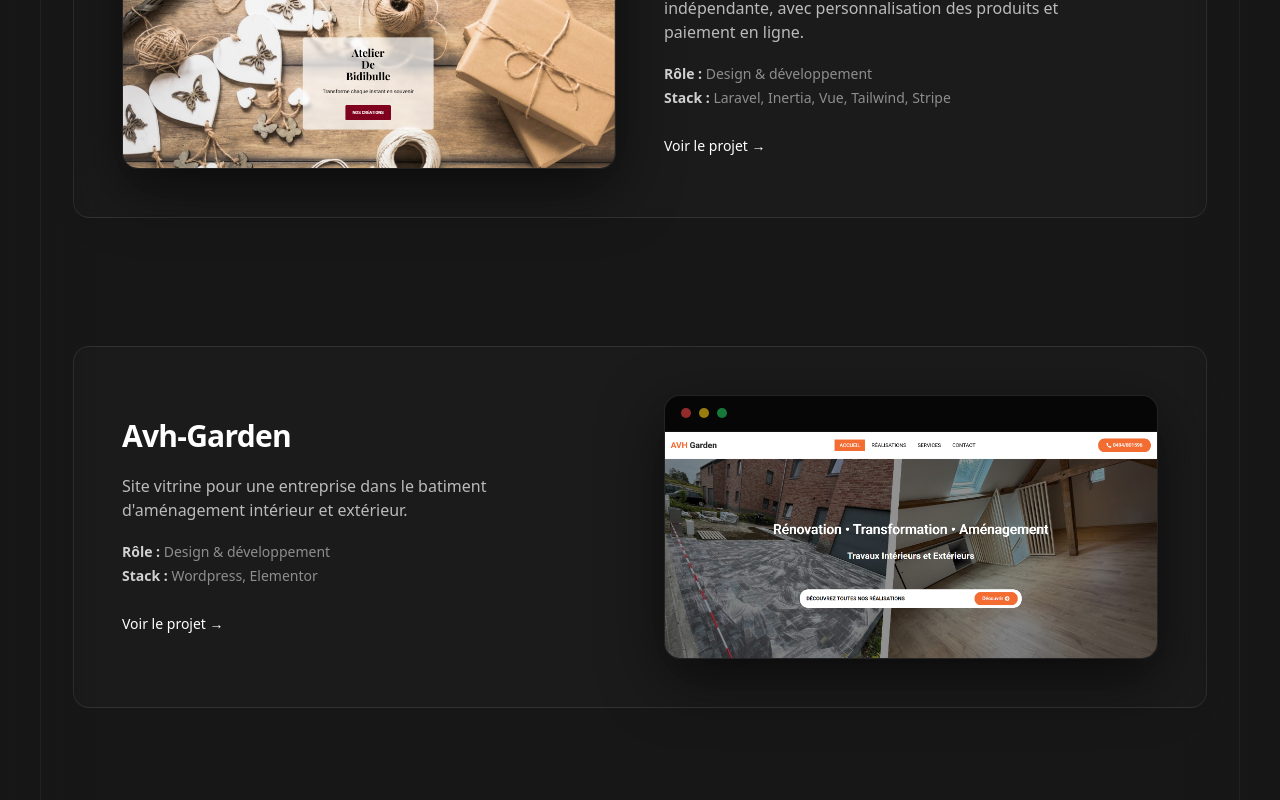
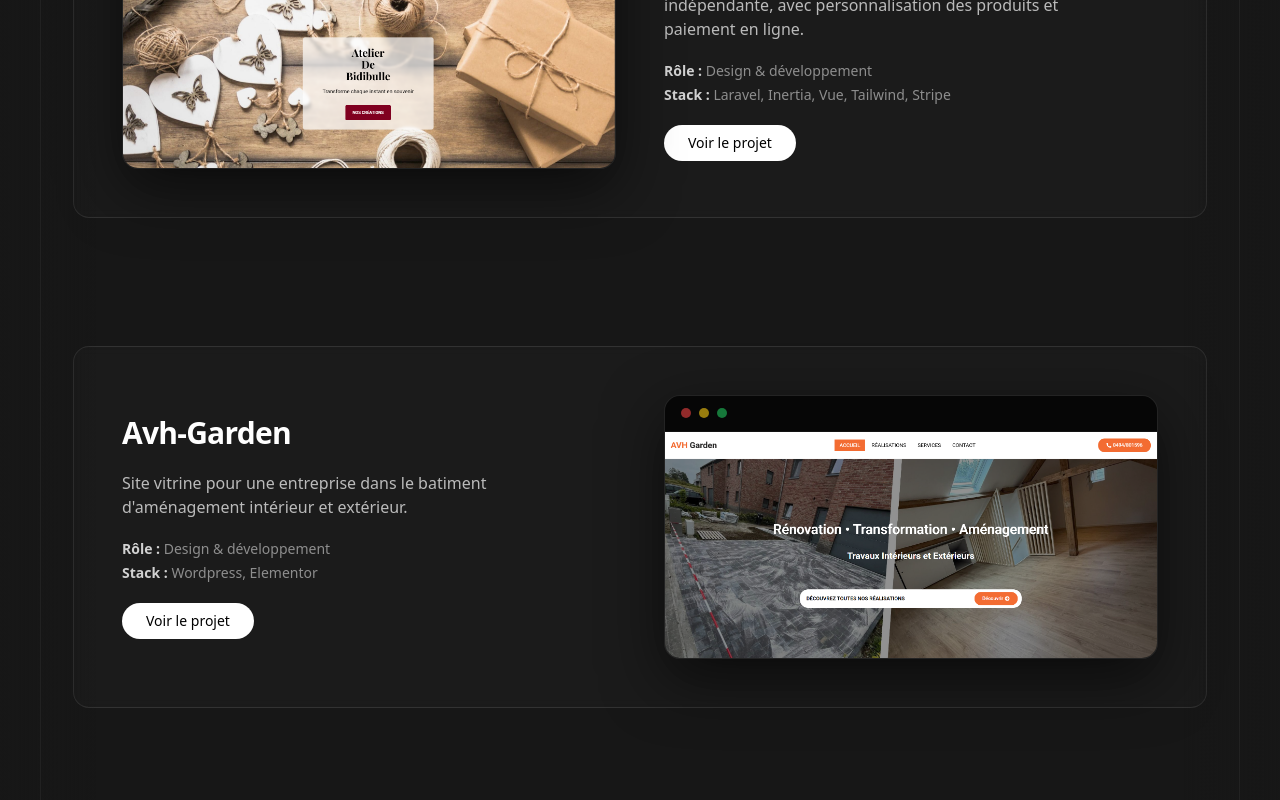
Before and after one commit to NicolasDeza/portfolio, a Nuxt app: page / in a window 1280 px wide. Shown: the part 1240-2040 px from the top of the page. Built offline with nearby package versions, Linux system fonts and the light colour scheme; a web font is replaced by a local one.

Commit message:
Modif bouton voir projet

```diff
--- a/app/components/projects/ProjectCard.vue
+++ b/app/components/projects/ProjectCard.vue
@@ -70,9 +70,9 @@ onMounted(() => {
         :href="link"
         target="_blank"
         rel="noopener"
-        class="inline-flex items-center gap-2 text-sm text-white hover:underline pt-2"
+        class="inline-flex items-center justify-center px-6 py-2 rounded-full bg-white text-black text-sm font-medium hover:bg-white/90 hover:scale-105 transition-all duration-300 focus:outline-none focus:ring-2 focus:ring-white focus:ring-offset-2 focus:ring-offset-transparent"
       >
-        Voir le projet →
+        Voir le projet
       </a>
     </div>
   </section>
```
